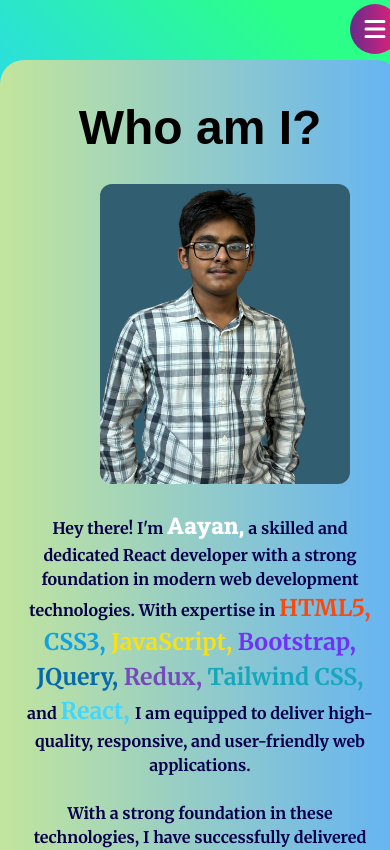
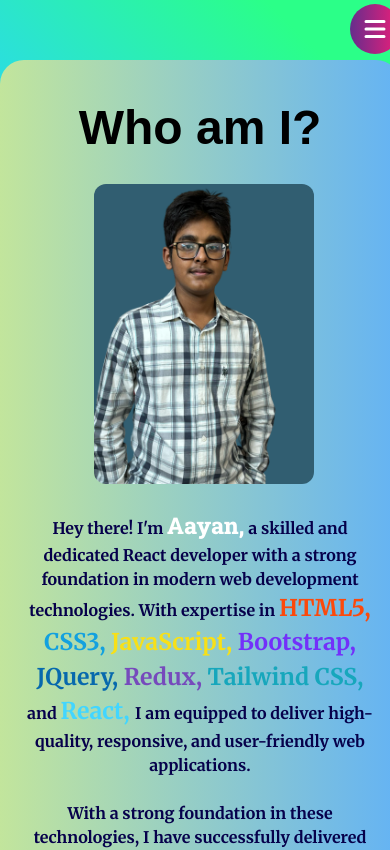
Before and after one commit to Sahid-Al-Masud-Aayan/Portfolio, a React (Vite) app: page /about in a window 390 px wide. Shown: the top 850 px of the page. Built offline with nearby package versions, Linux system fonts and the light colour scheme; a web font is replaced by a local one.

Commit message:
final one i swear

```diff
--- a/src/Pages/About.jsx
+++ b/src/Pages/About.jsx
@@ -24,7 +24,7 @@
     <div className="w-[400px] md:h-[1200px] md:w-[1000px] bg-gradient-to-r from-[#c2e59c] to-[#64b3f4] rounded-3xl text-center gap-2 p-6 md:p-4 mt-[60px] mb-[60px]">
         <div data-aos="fade-left"><h1 className='text-[48px] md:text-[60px] mt-2 font-headFont font-semibold '>Who am I?</h1></div>
       <div className="md:flex md:flex-row md:gap-9 flex-col justify-center items-center mt-5 md:mt-10">
-      <div data-aos="fade-up"><img src="./pfp2.png" className='w-[250px] h-[300px] md:w-[280px] md:h-[400px] rounded-xl ml-[76px] mb-6 md:ml-0 md:mb-0 md:rounded-3xl' alt="My Image" /></div>
+      <div data-aos="fade-up"><img src="./pfp2.png" className='w-[220px] h-[300px] md:w-[280px] md:h-[400px] rounded-xl ml-[70px] mb-6 md:ml-0 md:mb-0 md:rounded-3xl' alt="My Image" /></div>
       <div data-aos="zoom-in-up"><p className='md:w-[600px] md:text-[18px] font-merri font-semibold text-[#06004b]'>Hey there! I'm <span className=' text-[#ffffff] font-extrabold font-slab text-[23px]'>Aayan,</span> a skilled and dedicated React developer with a strong foundation in modern web development technologies. With expertise in <span className=' text-[#FC490B] text-[23px]'>HTML5, </span> <span className=' text-[#13A1DF] text-[23px]'>CSS3, </span>  <span className=' text-[#F7E018] text-[23px]'>JavaScript, </span> <span className=' text-[#7330FA] text-[23px]'>Bootstrap, </span> <span className=' text-[#0769AD] text-[23px]'>JQuery, </span><span className=' text-[#764ABC] text-[23px]'>Redux, </span><span className=' text-[#17A7BC] text-[23px]'>Tailwind CSS, </span> and <span className=' text-[#42d6ff] text-[23px]'>React, </span> I am equipped to deliver high-quality, responsive, and user-friendly web applications.<br/><br/>With a strong foundation in these technologies, I have successfully delivered numerous projects, ensuring high performance, scalability, and excellent user experiences. I am passionate about clean code, modular architecture, and keeping up with the latest industry trends.</p></div>
       </div>
       <div data-aos="fade-left"><h2 className='text-[24px] md:text-[30px] mt-7 font-subHed font-semibold text-[#063c7d]'>What I Offer</h2></div>
```
